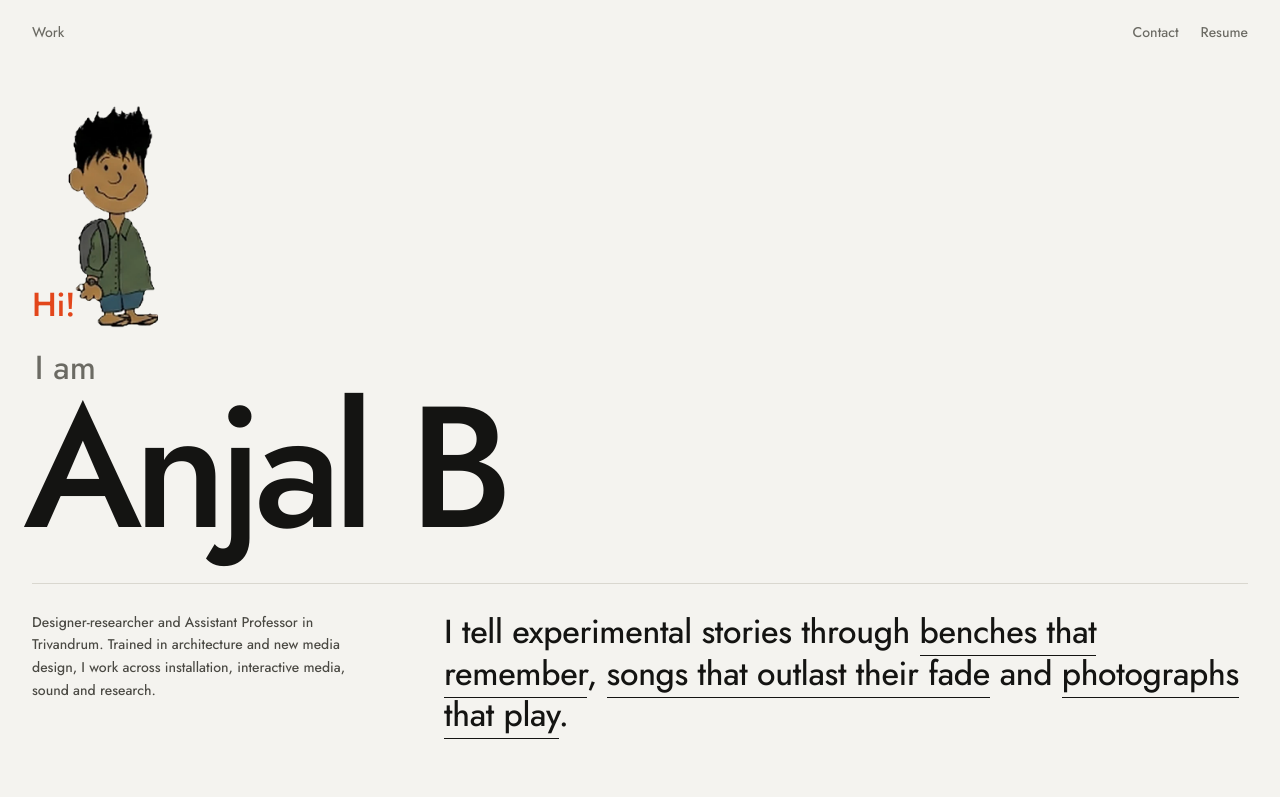
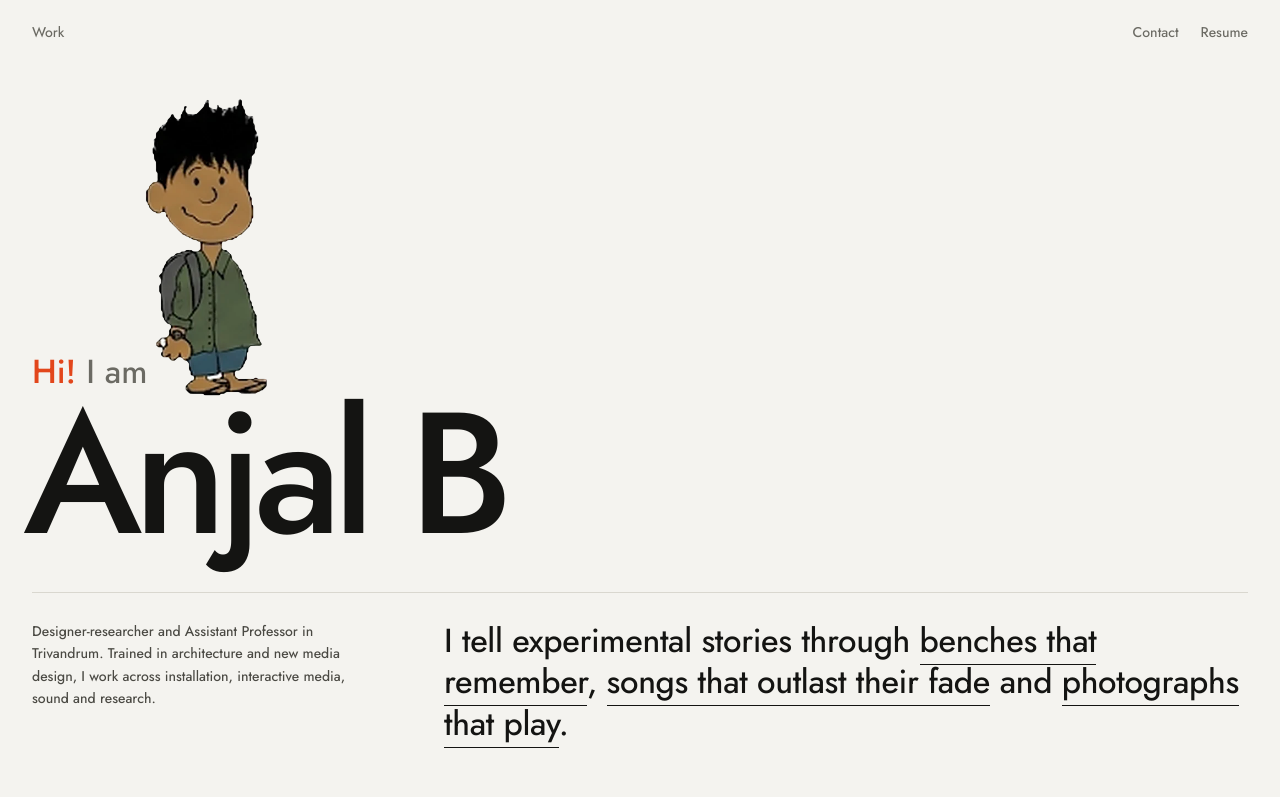
Before and after one commit to ajb2098/anjal-portfolio, a plain HTML site: page land/story.html in a window 1280 px wide. Shown: the top 797 px of the page. Drawn offline with Linux system fonts and the light colour scheme.

Commit message:
Story page: larger character after Hi! I am
Co-Authored-By: Claude Sonnet 5.5 <noreply@anthropic.com>
Claude-Session: https://claude.ai/code/session_01UzRC6br6WhDbqmoeEU8ssC

```diff
--- a/land/story.html
+++ b/land/story.html
@@ -10,13 +10,14 @@ body{background:#f4f3ef;color:#141412;font-family:var(--serif);font-weight:450}
 .top a{color:#6b6a63;text-decoration:none;margin-left:22px}.top a:hover{color:#141412}.top a:first-child{margin-left:0}
 .hero{min-height:100vh;display:flex;flex-direction:column;justify-content:center;padding:72px 32px 32px}
 .greet{display:flex;align-items:flex-end;gap:calc(var(--u)*.08);line-height:1}
-.hi{font:500 var(--l)/1.2 var(--serif);color:#e2461b;letter-spacing:-.01em;padding-bottom:.1em;margin-right:calc(var(--u)*-.14)}
-.me{height:calc(var(--u)*1.3);width:calc(var(--u)*1.3*112/182);flex:none;background:url(anjal-wave.webp) 0 0/1300% 100% no-repeat;position:relative}
+.say{font:450 var(--l)/1.2 var(--serif);padding-bottom:.15em;margin-right:calc(var(--u)*-.12);white-space:nowrap}
+.hi{color:#e2461b;font-weight:500}
+.me{height:calc(var(--u)*1.75);width:calc(var(--u)*1.75*112/182);flex:none;background:url(anjal-wave.webp) 0 0/1300% 100% no-repeat;position:relative}
 .hand{position:absolute;inset:0;background:url(anjal-hand.webp) 0 0/100% 100% no-repeat;transform-origin:74.4% 48%;display:none}
 .hand.on{display:block;animation:wv .4s ease-in-out 4}
 @keyframes wv{0%,100%{transform:rotate(0)}25%{transform:rotate(-22deg)}75%{transform:rotate(22deg)}}
-.iam{font:450 var(--l)/1.2 var(--serif);color:#6b6a63;margin:calc(var(--l)*.6) 0 0 .08em}
-.name{font:500 var(--u)/.9 var(--serif);letter-spacing:-.05em;margin:.02em 0 .14em -.05em;white-space:nowrap}
+.iam{color:#6b6a63}
+.name{font:500 var(--u)/.9 var(--serif);letter-spacing:-.05em;margin:.0em 0 .16em -.05em;white-space:nowrap}
 .lower{display:grid;grid-template-columns:minmax(0,1fr) minmax(0,2.2fr);gap:calc(var(--l)*1.4);border-top:1px solid #d9d7cf;padding-top:calc(var(--l)*.8);margin-top:calc(var(--l)*.4);align-items:start}
 .about{font-size:var(--s);line-height:1.6;color:#4a4943;margin:0;max-width:24em}
 h1{font:450 var(--l)/1.25 var(--serif);letter-spacing:-.01em;max-width:26em}
@@ -38,8 +39,7 @@ footer{padding:0 32px 28px;font-size:var(--s);color:#6b6a63;display:flex;justify
 </style></head>
 <div class="top"><a href="#work">Work</a><div><a href="mailto:anjal2098@gmail.com">Contact</a><a href="../resume/">Resume</a></div></div>
 <section class="hero">
-<div class="greet"><div class="hi" aria-hidden="true">Hi!</div><div class="me" id="me" role="img" aria-label="Illustration of Anjal waving hello"><div class="hand" id="hand"></div></div></div>
-<div class="iam">I am</div>
+<div class="greet"><div class="say"><span class="hi">Hi!</span> <span class="iam">I am</span></div><div class="me" id="me" role="img" aria-label="Illustration of Anjal waving hello"><div class="hand" id="hand"></div></div></div>
 <div class="name">Anjal B</div>
 <div class="lower"><p class="about">Designer-researcher and Assistant Professor in Trivandrum. Trained in architecture and new media design, I work across installation, interactive media, sound and research.</p>
 <h1>I tell experimental stories through <a href="../bench/">benches that remember</a>, <a href="../music-strip/">songs that outlast their fade</a> and <a id="r" href="#"></a>.</h1></div>
```
